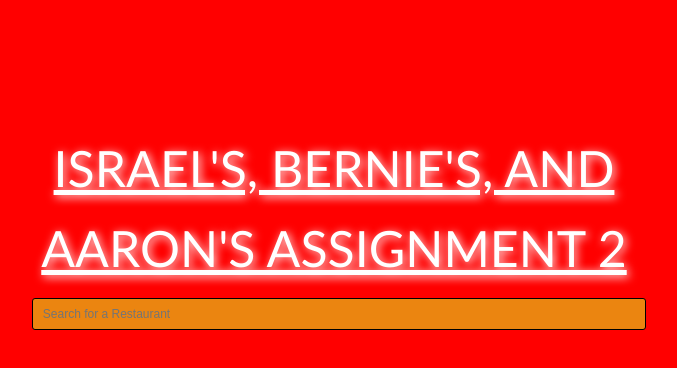
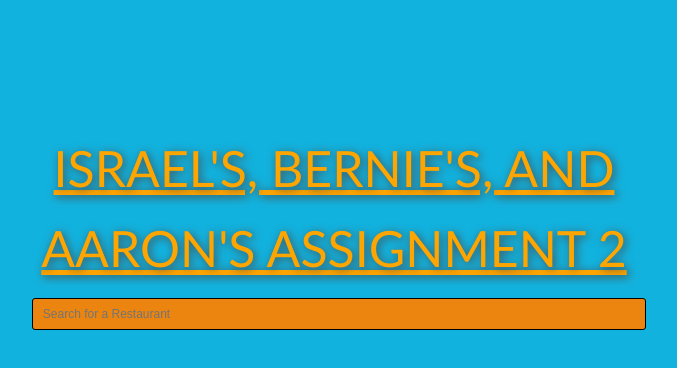
Before and after one commit to igonzla5/INST377-Assig2, a website: page public/index.html in a window 1280 px wide. Shown: the whole page, without its empty margins (306-983 px from the left). Drawn offline with nearby package versions, Linux system fonts and the light colour scheme; no server answers.

Commit message:
color updates

```diff
--- a/public/styles.css
+++ b/public/styles.css
@@ -3,10 +3,10 @@ body {
     line-height: 1.6;
     font-weight: 400;
     margin: 0px;
-    font-family: 'Gill Sans', 'Gill Sans MT', Calibri, 'Trebuchet MS', sans-serif;
+    font-family: 'Gill Sans', 'Gill Sans MT', 'Calibri', 'Trebuchet MS', sans-serif;
     color: black;
     text-align: center;
-    background-color: red;
+    background-color: #12b2de;
 }
 
   html {
@@ -26,7 +26,7 @@ body {
   h1 {
     font-size: 4rem;
     color: white;
-    text-shadow: 2px 2px 10px White;
+    text-shadow: 2px 2px 10px rgb(73, 71, 70);
     font-weight: 50;
     text-decoration: underline;
     display: inline;
@@ -51,7 +51,7 @@ body {
   h1 {
     flex: 5;
     text-transform: uppercase;
-    color:white;
+    color:orange;
   }
 
   #searchBar {
```
